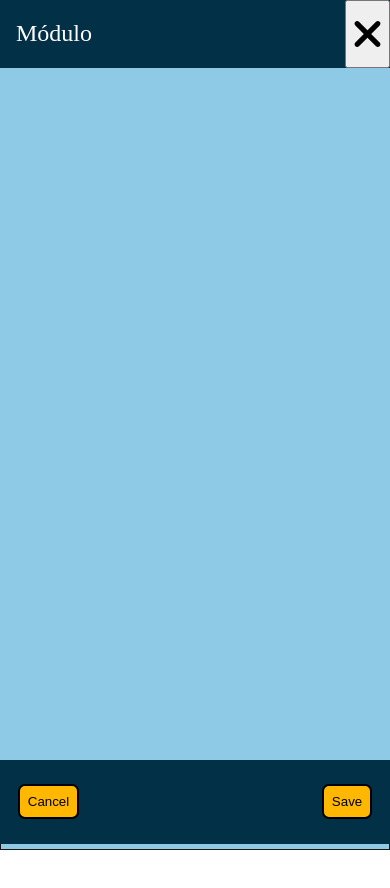
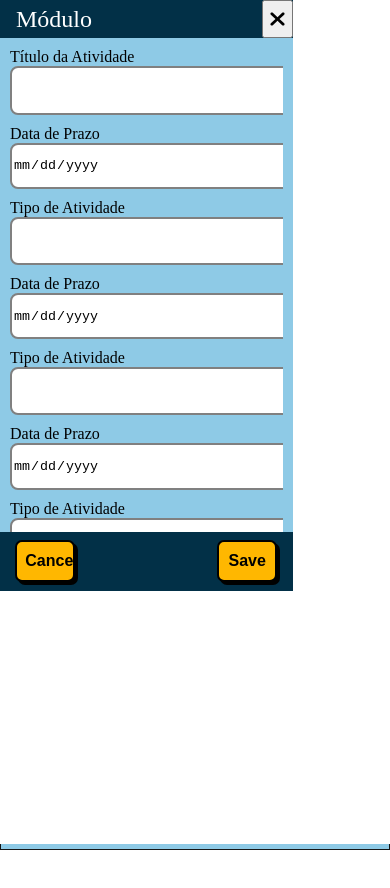
Before and after one commit to PedroGamaz/fisrtProject, a plain HTML site: page pedro.html in a window 390 px wide. Drawn offline with Linux system fonts and the light colour scheme.

Commit message:
attModal

```diff
--- a/pedro.css
+++ b/pedro.css
@@ -73,12 +73,18 @@ body{
         width: 100%;
         height: 100%;
     }
-    .flexSubModal{
-        position: fixed;
-        top: 0;
-        left: 0;
+    .subModal{
         height: 100vh;
         width: 100vw;
+    }
+    .flexSubModal{
+        /* position: fixed;
+        top: 0;
+        left: 0; */
+        height: 100vh;
+        width: 100vw;
+        max-width: 0vw;
+        max-height: 0vh;
         background-color: #8ecae6;
     }
     .topModal{
@@ -91,6 +97,17 @@ body{
     }
     #close{
         min-width: 15%;
+    }
+    .flexInput{
+        display: flex;
+        flex-direction: column;
+        width: 100vw;
+    }
+    .input{
+        height: 5vh;
+        width: 93vw;
+        border: 2px solid grey;
+        border-radius: 8px;
     }
 }
 .top{
@@ -180,10 +197,13 @@ a:hover{
 }
 .buttonBottom{
     font-weight: bold;
+    /* font-size: medium; */
     font-family:'Franklin Gothic Medium', 'Arial Narrow', Arial, sans-serif;
     margin: 15px;
     padding: 10px;
+    background-color: #ffb700;
     border: 2px solid black;
+    box-shadow: 3px 3px;
     border-radius: 8px;
 
 }
@@ -191,10 +211,6 @@ a:hover{
     cursor: pointer;
     transition: background-color .40s;
     background-color: #ffca44;
-    -webkit-box-shadow: 0px 0px 3px 1px rgba(0,0,0,0.75);
-    -moz-box-shadow: 0px 0px 3px 1px rgba(0,0,0,0.75);
-    box-shadow: 0px 0px 3px 1px rgba(0,0,0,0.75);
-
 }
 .gridContainer{
     display: grid;
@@ -314,8 +330,6 @@ a:hover{
     z-index: 10;
 }
 .subModal{
-    height: 60vh;
-    width: 60vw;
     background-color: rgb(255, 255, 255);
     z-index: 12;
 }
@@ -336,23 +350,33 @@ a:hover{
 .flexSubModal{
     display: flex;
     flex-direction: column;
-    justify-content: space-between;
     height: 100%;
     width: 100%;
+    max-width: 75vw;
+    max-height: 70vh;
+    overflow: auto;
     background-color: #8ecae6;
 }
 .topModal{
     display: flex;
     justify-content: space-between;
     width: 100%;
-    height: 10%;
+    height: 5vh;
     background-color: #023047;
+}
+.mainFlexModal{
+    display: flex;
+    overflow: auto;
+    /* padding: 10px; */
+    height: 100%;
+    width: 100%;
 }
 .bottomModal{
     display: flex;
     align-items: center;
     justify-content: center;
-    height: 15%;
+    position: bottom;
+    height: 10vh;
     width: 100%;
     background-color: #023047;
 }
@@ -372,18 +396,23 @@ a:hover{
     float: right;
 }
 .contentModal{
+    margin: 10px;
+    display: grid;
+    gap: 10px;
     overflow: auto;
     word-wrap: break-word;
     background-color: #8ecae6;
     height: 100%;
     width: 100%;
 }
+
 .modalSpan{
     font-size: 1.5rem;
     color: white;
 }
 .flexBtnModalTop{
     width: 100%;
+    height: 100%;
 }
 .modulo{
     display: flex;
@@ -391,14 +420,36 @@ a:hover{
     justify-content: center;
     padding-left: 1rem;
 }
-.buttonModal{
+#buttonModal{
     cursor: pointer;
+    height: 5vh;
+    width: 7vw;
+    max-width: 110px;
+    min-width: 60px;
     background-color: #ffb700;
     padding: 0.5rem;
     margin: 0.5rem;
     border: 2px solid black;
+    box-shadow: 3px 3px;
     border-radius: 7px;
+    font-size: medium;
+    font-weight: bolder;
 }
-.buttonModal:hover{
+#buttonModal:hover{
     background-color: #ffca44;
+    transition: background-color .40s;
 }
+.flexInput{
+    display: flex;
+    flex-direction: column;
+    width: 45vw;
+}
+.input{
+    height: 5vh;
+    border: 2px solid grey;
+    border-radius: 8px;
+}
+.label{
+    font-size: 1rem;
+    font-weight: bolder;
+}
--- a/pedro.html
+++ b/pedro.html
@@ -23,11 +23,73 @@
                         <button id="close"><img class="imgModal" src="./assets/icons/xmark-solid.svg" alt=""></button>
                     </div>
                 </div>
-                <div class="contentModal"></div>
+                <div class="mainFlexModal">
+                    <div class="contentModal">
+                        <div class=" flexInput">
+                            <label for="">Título da Atividade</label>
+                            <input class="input" type="text">
+                        </div >
+                        <div class=" flexInput">
+                            <label for="">Data de Prazo</label>
+                            <input class="input" type="date" name="" id="">
+                        </div>
+                        <div class=" flexInput">
+                            <label for="">Tipo de Atividade</label>
+                            <input class="input" type="text">
+                        </div>
+                        <div class=" flexInput">
+                            <label for="">Data de Prazo</label>
+                            <input class="input" type="date" name="" id="">
+                        </div>
+                        <div class=" flexInput">
+                            <label for="">Tipo de Atividade</label>
+                            <input class="input" type="text">
+                        </div>
+                        <div class=" flexInput">
+                            <label for="">Data de Prazo</label>
+                            <input class="input" type="date" name="" id="">
+                        </div>
+                        <div class=" flexInput">
+                            <label for="">Tipo de Atividade</label>
+                            <input class="input" type="text">
+                        </div>
+                        <div class=" flexInput">
+                            <label for="">Data de Prazo</label>
+                            <input class="input" type="date" name="" id="">
+                        </div>
+                        <div class=" flexInput">
+                            <label for="">Tipo de Atividade</label>
+                            <input class="input" type="text">
+                        </div>
+                        <div class=" flexInput">
+                            <label for="">Data de Prazo</label>
+                            <input class="input" type="date" name="" id="">
+                        </div>
+                        <div class=" flexInput">
+                            <label for="">Tipo de Atividade</label>
+                            <input class="input" type="text">
+                        </div>
+                        <div class=" flexInput">
+                            <label for="">Responsável</label>
+                            <select class="input" name="" id="">
+                                <option value=""></option>
+                                <option value="">Pedro</option>
+                                <option value="">Henrique</option>
+                                <option value="">Viana</option>
+                                <option value="">Silva</option>
+                                <option value="">Gama</option>
+                            </select>
+                        </div>
+                        <div class=" flexInput">
+                            <label for="">Descrição da Tarefa</label>
+                            <textarea class="input" name="" id="" cols="" rows=""></textarea>
+                        </div>
+                    </div>
+                </div>
                 <div class="bottomModal">
                     <div class="bottomModalContainer">
-                        <div><button class="buttonModal"><span>Cancel</span></button></div>
-                        <div><button class="buttonModal"><span>Save</span></button></div>
+                        <div><button id="buttonModal"><span>Cancel</span></button></div>
+                        <div><button id="buttonModal"><span>Save</span></button></div>
                     </div>
                 </div>
             </div>
--- a/pedro.js
+++ b/pedro.js
@@ -7,3 +7,8 @@ let btn = document.getElementById("btn")
 btn.addEventListener("click", function(){
     modal.style.display = "flex"
 })
+let closeBtn = document.getElementById("buttonModal")
+closeBtn.addEventListener("click", function(){
+    modal.style.display = "none"
+})
+// colocar interação no botão de save também ajeitar as interações dos botões até ir embora para começar com o modal fechado
```
Also changed, not shown: asfasdasd.html (added, +26 -0 lines).
